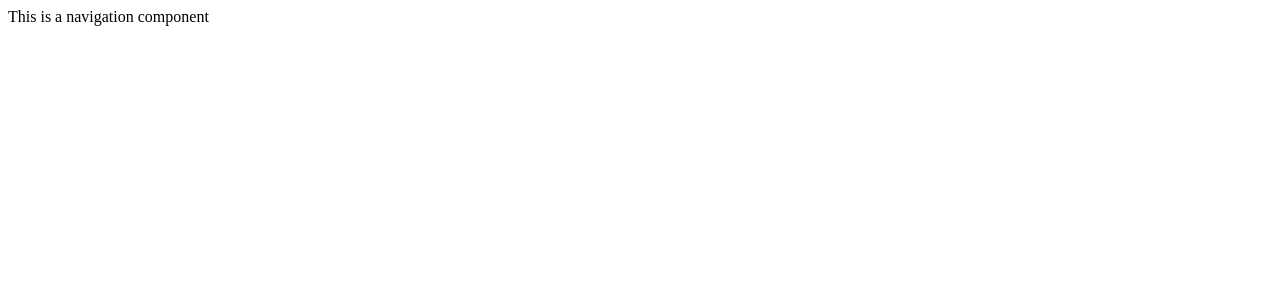
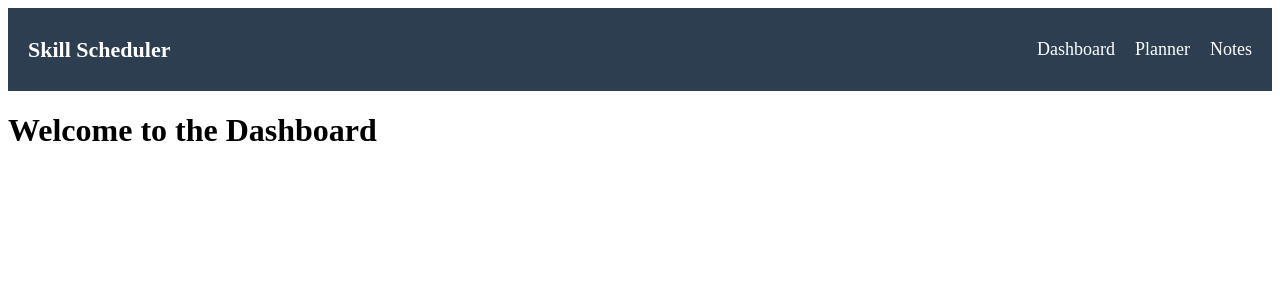
Before and after one commit to codinggita/skill_scheduler, a React (Vite) app in the folder frontend/: page / in a window 1280 px wide. Shown: the top 300 px of the page. Built offline with nearby package versions, Linux system fonts and the light colour scheme.

Commit message:
navbar added

```diff
--- a/frontend/package.json
+++ b/frontend/package.json
@@ -10,8 +10,10 @@
     "preview": "vite preview"
   },
   "dependencies": {
+    "axios": "^1.7.9",
     "react": "^18.3.1",
-    "react-dom": "^18.3.1"
+    "react-dom": "^18.3.1",
+    "react-router-dom": "^7.1.5"
   },
   "devDependencies": {
     "@eslint/js": "^9.17.0",
--- a/frontend/src/App.jsx
+++ b/frontend/src/App.jsx
@@ -1,12 +1,21 @@
-import React from 'react';
-import Navbar from './components/Navbar';
+import { BrowserRouter as Router, Routes, Route } from "react-router-dom";
+import React from "react";
+import Navbar from "./components/Navbar.jsx";
+import Dashboard from "./pages/Dashboard.jsx";
+import Planner from "./pages/Planner.jsx";
+import Notes from "./pages/Notes.jsx";
 
 const App = () => {
   return (
-    <div>
+    <Router>
       <Navbar />
-    </div>
+      <Routes>
+        <Route path="/" element={<Dashboard />} />
+        <Route path="/planner" element={<Planner />} />
+        <Route path="/notes" element={<Notes />} />
+      </Routes>
+    </Router>
   );
-}
+};
 
 export default App;
--- a/frontend/src/components/Navbar.jsx
+++ b/frontend/src/components/Navbar.jsx
@@ -1,11 +1,17 @@
-import React from 'react';
-import '../styling/Navbar.css'
+import '../styling/navbar.css'
+import React from 'react'
+
 const Navbar = () => {
   return (
-    <div>
-      This is a navigation component
-    </div>
+    <nav className="navbar">
+      <div className="logo">Skill Scheduler</div>
+      <ul className="nav-links">
+        <li><a href="/dashboard">Dashboard</a></li>
+        <li><a href="/planner">Planner</a></li>
+        <li><a href="/notes">Notes</a></li>
+      </ul>
+    </nav>
   );
-}
+};
 
 export default Navbar;
--- /dev/null
+++ b/frontend/src/pages/Dashboard.jsx
@@ -0,0 +1,7 @@
+import React from "react";
+
+const Dashboard = () => {
+  return <h1>Welcome to the Dashboard</h1>;
+};
+
+export default Dashboard;
--- /dev/null
+++ b/frontend/src/pages/Notes.jsx
@@ -0,0 +1,7 @@
+import React from "react";
+
+const Notes = () => {
+  return <h1>Notes Section</h1>;
+};
+
+export default Notes;
--- /dev/null
+++ b/frontend/src/pages/Planner.jsx
@@ -0,0 +1,7 @@
+import React from "react";
+
+const Planner = () => {
+  return <h1>Planner Section</h1>;
+};
+
+export default Planner;
--- a/frontend/src/styling/Navbar.css
+++ b/frontend/src/styling/Navbar.css
@@ -0,0 +1,49 @@
+/* Navbar Styles */
+.navbar {
+    display: flex;
+    justify-content: space-between;
+    align-items: center;
+    background-color: #2c3e50;
+    padding: 15px 20px;
+    color: white;
+}
+
+.logo {
+    font-size: 22px;
+    font-weight: bold;
+}
+
+.nav-links {
+    list-style: none;
+    display: flex;
+    gap: 20px;
+}
+
+.nav-links li {
+    display: inline;
+}
+
+.nav-links a {
+    text-decoration: none;
+    color: white;
+    font-size: 18px;
+    transition: 0.3s;
+}
+
+.nav-links a:hover {
+    color: #f39c12;
+}
+
+/* Responsive Design */
+@media (max-width: 768px) {
+    .navbar {
+        flex-direction: column;
+        text-align: center;
+    }
+
+    .nav-links {
+        flex-direction: column;
+        gap: 10px;
+        margin-top: 10px;
+    }
+}
```
Also changed, not shown: frontend/src/styling/dashboard.css (added), frontend/src/styling/notes.css (added), frontend/src/styling/planner.css (added), 1 other file (tests, documents, lock files or other folders).
